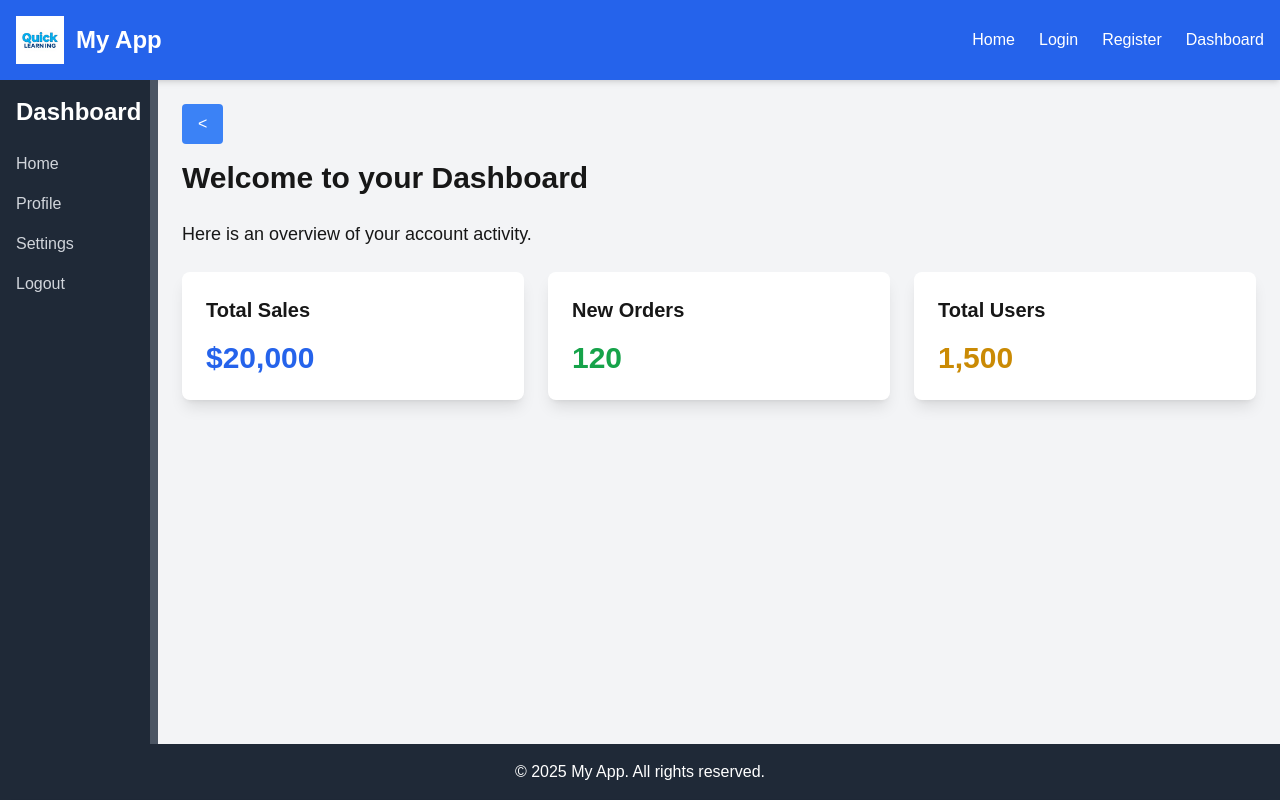
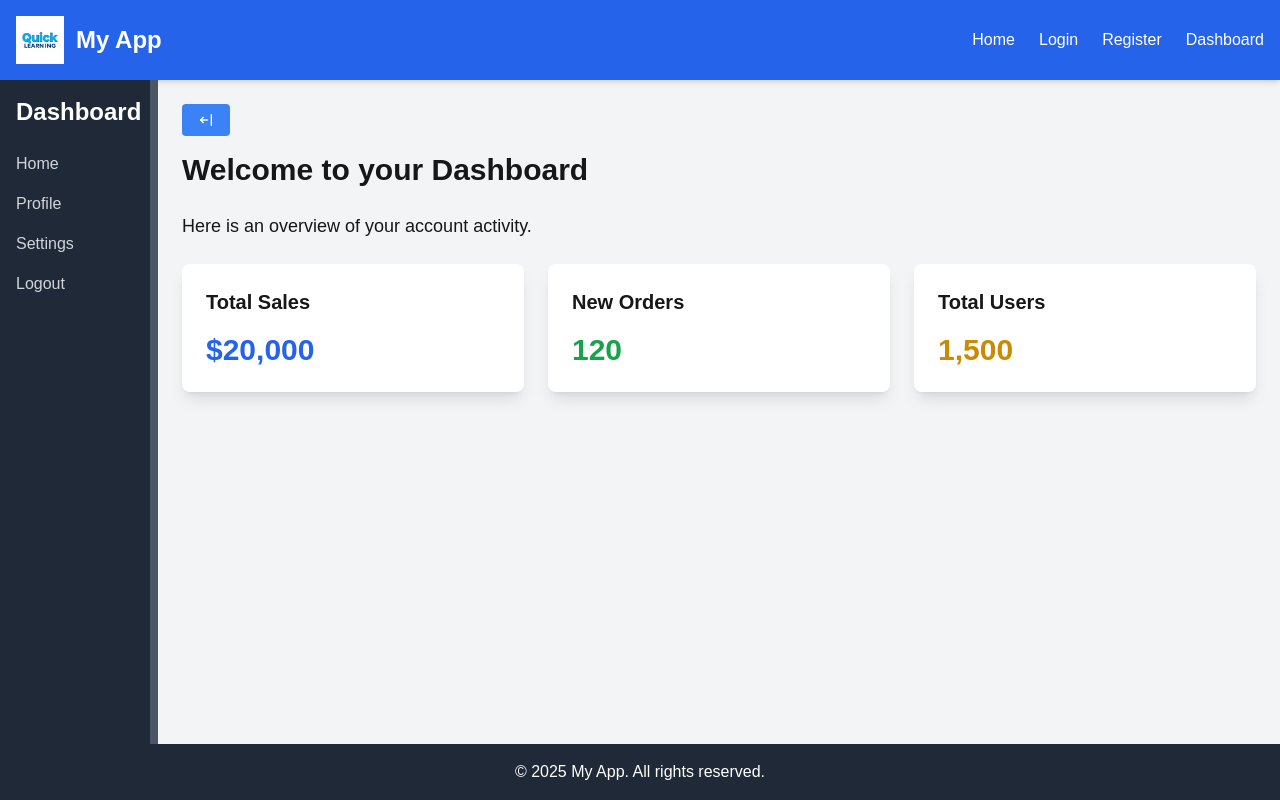
Before and after one commit to Sachinrajput76/quick-learning-app, a Next.js app: page /dashboard in a window 1280 px wide. Built offline with nearby package versions, Linux system fonts and the light colour scheme.

Commit message:
[sprint-1] sidebar icon added

```diff
--- a/app/dashboard/page.tsx
+++ b/app/dashboard/page.tsx
@@ -2,6 +2,7 @@
 // app/dashboard/page.tsx
 import React from "react";
 import { useState, useRef, useEffect } from "react";
+import { TbArrowBarLeft, TbArrowBarToRight } from "react-icons/tb";
 
 export default function Dashboard() {
   const [sidebarWidth, setSidebarWidth] = useState(150); // Default sidebar width
@@ -112,7 +113,7 @@ export default function Dashboard() {
           onClick={toggleSidebar}
           className="bg-blue-500 text-white px-4 py-2 rounded mb-4"
         >
-          {isSidebarCollapsed ? ">" : "<"}
+          {isSidebarCollapsed ? <TbArrowBarToRight /> : <TbArrowBarLeft />}
         </button>
 
         <h2 className="text-3xl font-bold mb-6">Welcome to your Dashboard</h2>
```
